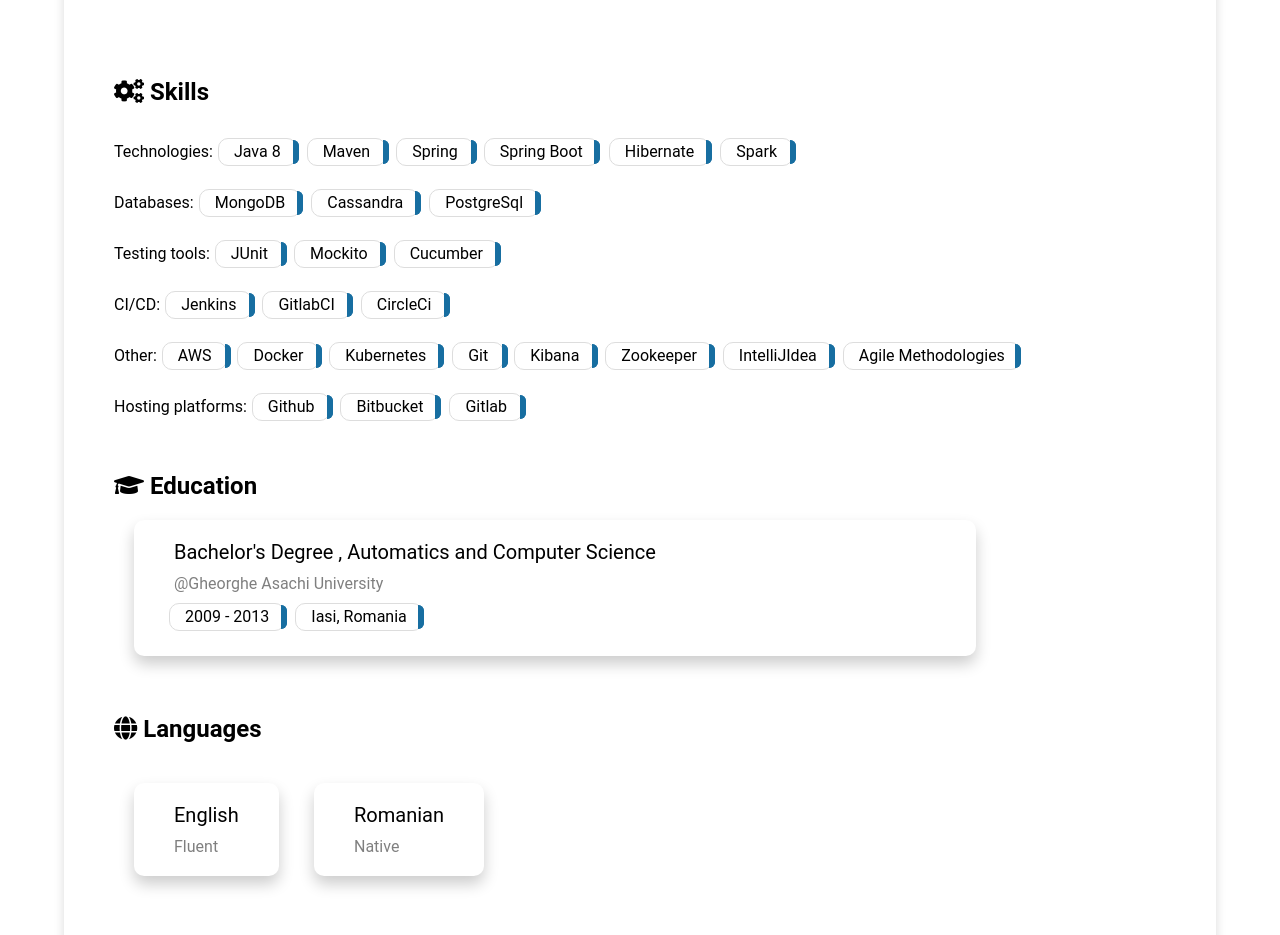
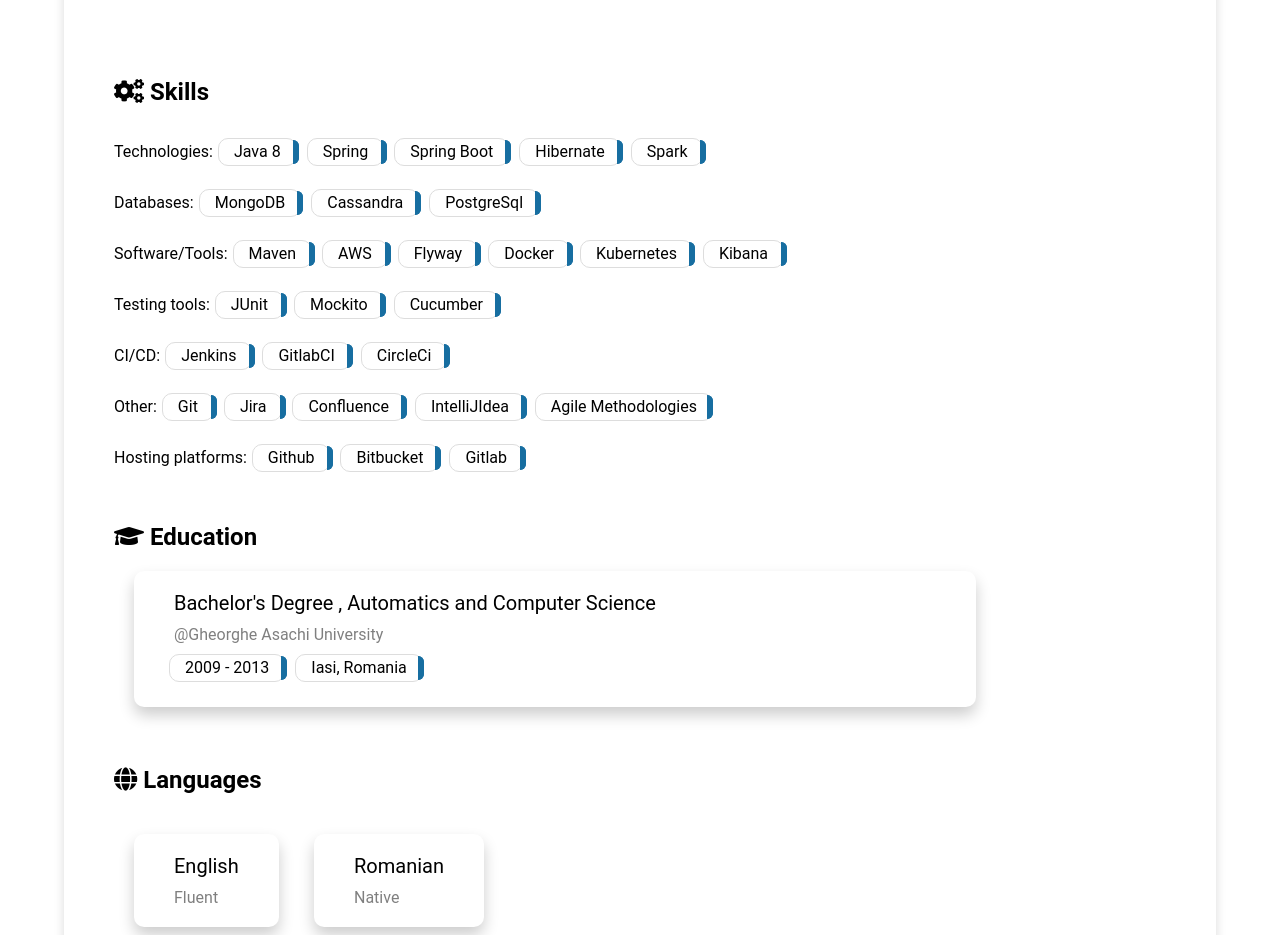
Before and after one commit to sboldur/professional-resume, an Angular app: page / in a window 1280 px wide. Shown: the part 2060-2995 px from the top of the page. Built offline with nearby package versions, Linux system fonts and the light colour scheme.

Commit message:
update skills

```diff
--- a/src/app/data/skills.data.ts
+++ b/src/app/data/skills.data.ts
@@ -3,11 +3,15 @@ import {Skill} from "../components/skills/skills.model";
 export const SKILL_ITEMS: Skill[] = [
   {
     category: 'Technologies',
-    skillNames: ['Java 8', 'Maven', 'Spring', 'Spring Boot','Hibernate', 'Spark']
+    skillNames: ['Java 8', 'Spring', 'Spring Boot', 'Hibernate', 'Spark']
   },
   {
     category: 'Databases',
-    skillNames: ['MongoDB', 'Cassandra','PostgreSql']
+    skillNames: ['MongoDB', 'Cassandra', 'PostgreSql']
+  },
+  {
+    category: 'Software/Tools',
+    skillNames: ['Maven', 'AWS', 'Flyway', 'Docker', 'Kubernetes', 'Kibana']
   },
   {
     category: 'Testing tools',
@@ -19,7 +23,7 @@ export const SKILL_ITEMS: Skill[] = [
   },
   {
     category: 'Other',
-    skillNames: ['A​WS','Docker', 'Kubernetes', 'Git','Kibana', 'Zookeeper', 'IntelliJIdea', 'Agile Methodologies']
+    skillNames: ['Git', 'Jira', 'Confluence', 'IntelliJIdea', 'Agile Methodologies']
   },
   {
     category: 'Hosting platforms',
```
